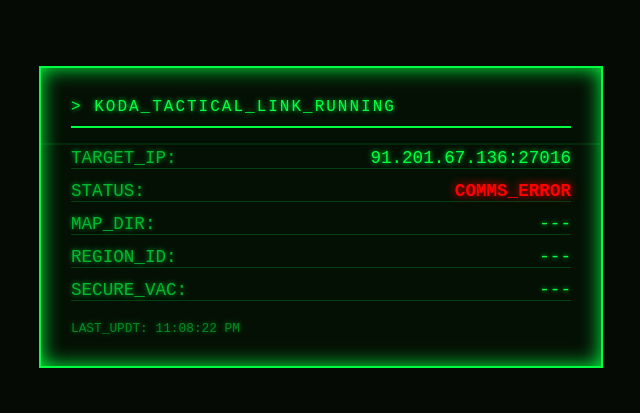
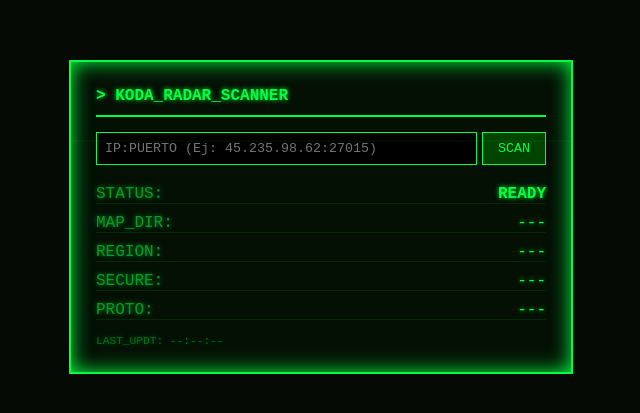
Before and after one commit to TRISKANV/Koda, a website: page index.html in a window 1280 px wide. Shown: the part 183-596 px from the top of the page, without its empty margins (319-959 px from the left). Drawn offline with Linux system fonts and the light colour scheme; no server answers.

Commit message:
Update index.html

```diff
--- a/index.html
+++ b/index.html
@@ -3,9 +3,9 @@
 <head>
     <meta charset="UTF-8">
     <meta name="viewport" content="width=device-width, initial-scale=1.0">
-    <title>Koda - Tactical HUD</title>
+    <title>Koda - Tactical Search</title>
     <style>
-        /* Estética Militar - Koda v1.0 */
+        /* Estética Militar - Koda v1.1 */
         body {
             background-color: #050a05;
             color: #00ff41;
@@ -16,142 +16,132 @@
             justify-content: center;
             height: 100vh;
             margin: 0;
-            overflow: hidden;
             text-shadow: 0 0 5px #00ff41;
         }
 
         .hud-container {
             border: 2px solid #00ff41;
-            padding: 30px;
+            padding: 25px;
             background: rgba(0, 40, 0, 0.2);
             box-shadow: inset 0 0 20px #00ff41;
             width: 90%;
-            max-width: 500px;
+            max-width: 450px;
             position: relative;
         }
 
-        .header {
-            border-bottom: 2px solid #00ff41;
-            padding-bottom: 10px;
+        .header { border-bottom: 2px solid #00ff41; padding-bottom: 10px; margin-bottom: 15px; font-weight: bold; }
+
+        /* Buscador */
+        .search-box {
+            display: flex;
+            gap: 5px;
             margin-bottom: 20px;
-            letter-spacing: 2px;
         }
+
+        input {
+            background: black;
+            border: 1px solid #00ff41;
+            color: #00ff41;
+            padding: 8px;
+            flex-grow: 1;
+            font-family: 'Courier New', monospace;
+            outline: none;
+        }
+
+        button {
+            background: #004400;
+            border: 1px solid #00ff41;
+            color: #00ff41;
+            padding: 8px 15px;
+            cursor: pointer;
+            font-family: 'Courier New', monospace;
+            transition: 0.3s;
+        }
+
+        button:hover { background: #00ff41; color: black; }
 
         .data-row {
             display: flex;
             justify-content: space-between;
-            margin: 12px 0;
-            font-size: 1.1em;
-            border-bottom: 1px solid rgba(0, 255, 65, 0.2);
+            margin: 10px 0;
+            border-bottom: 1px solid rgba(0, 255, 65, 0.1);
         }
 
-        .label { opacity: 0.7; }
+        .label { opacity: 0.6; }
+        #status { font-weight: bold; }
+        .online { color: #00ff41; }
+        .offline { color: #ff0000; }
 
-        #status { font-weight: bold; transition: all 0.3s; }
-        .online { color: #00ff41; text-shadow: 0 0 10px #00ff41; }
-        .offline { color: #ff0000; text-shadow: 0 0 10px #ff0000; }
-
-        /* Efecto de escaneo */
         .scanline {
-            width: 100%;
-            height: 2px;
-            background: rgba(0, 255, 65, 0.1);
-            position: absolute;
-            top: 0;
-            left: 0;
+            width: 100%; height: 2px;
+            background: rgba(0, 255, 65, 0.05);
+            position: absolute; top: 0; left: 0;
             animation: moveScan 4s linear infinite;
         }
-
-        @keyframes moveScan {
-            0% { top: 0; }
-            100% { top: 100%; }
-        }
-
-        .footer {
-            margin-top: 20px;
-            font-size: 0.8em;
-            opacity: 0.5;
-        }
+        @keyframes moveScan { 0% { top: 0; } 100% { top: 100%; } }
     </style>
 </head>
 <body>
 
     <div class="hud-container">
         <div class="scanline"></div>
-        <div class="header">
-            > KODA_TACTICAL_LINK_RUNNING
+        <div class="header">> KODA_RADAR_SCANNER</div>
+
+        <div class="search-box">
+            <input type="text" id="target-ip" placeholder="IP:PUERTO (Ej: 45.235.98.62:27015)">
+            <button onclick="fetchServer()">SCAN</button>
         </div>
 
-        <div class="data-row">
-            <span class="label">TARGET_IP:</span>
-            <span id="ip-display">91.201.67.136:27016</span>
-        </div>
+        <div class="data-row"><span class="label">STATUS:</span><span id="status">READY</span></div>
+        <div class="data-row"><span class="label">MAP_DIR:</span><span id="map">---</span></div>
+        <div class="data-row"><span class="label">REGION:</span><span id="region">---</span></div>
+        <div class="data-row"><span class="label">SECURE:</span><span id="vac">---</span></div>
+        <div class="data-row"><span class="label">PROTO:</span><span id="proto">---</span></div>
 
-        <div class="data-row">
-            <span class="label">STATUS:</span>
-            <span id="status">INITIALIZING...</span>
-        </div>
-
-        <div class="data-row">
-            <span class="label">MAP_DIR:</span>
-            <span id="map">---</span>
-        </div>
-
-        <div class="data-row">
-            <span class="label">REGION_ID:</span>
-            <span id="region">---</span>
-        </div>
-
-        <div class="data-row">
-            <span class="label">SECURE_VAC:</span>
-            <span id="vac">---</span>
-        </div>
-
-        <div class="footer">
-            LAST_UPDT: <span id="clock">00:00:00</span>
+        <div style="font-size: 0.7em; margin-top: 15px; opacity: 0.4;">
+            LAST_UPDT: <span id="clock">--:--:--</span>
         </div>
     </div>
 
     <script>
-        // Configuración de tu Worker de Cloudflare
         const PROXY = "https://koda-proxy.proyectosapps50.workers.dev/";
-        const IP = "91.201.67.136"; // La IP que ya verificamos que responde
-        const PORT = "27016";
 
         async function fetchServer() {
+            const inputVal = document.getElementById('target-ip').value;
             const statusEl = document.getElementById('status');
-            const mapEl = document.getElementById('map');
-            const regionEl = document.getElementById('region');
-            const vacEl = document.getElementById('vac');
-            const clockEl = document.getElementById('clock');
+
+            if(!inputVal) return alert("Ingresa una IP");
+
+            // Separar IP y puerto
+            const parts = inputVal.split(':');
+            const ip = parts[0];
+            const port = parts[1] || '27015';
+
+            statusEl.innerText = "SCANNING...";
+            statusEl.className = "";
 
             try {
-                // Consultamos a tu propio Worker
-                const response = await fetch(`${PROXY}?host=${IP}&port=${PORT}`);
+                const response = await fetch(`${PROXY}?host=${ip}&port=${port}`);
                 const data = await response.json();
 
                 if (data.response && data.response.servers && data.response.servers.length > 0) {
                     const s = data.response.servers[0];
-
-                    statusEl.innerText = "ONLINE_LINK_ESTABLISHED";
+                    statusEl.innerText = "ONLINE";
                     statusEl.className = "online";
-                    mapEl.innerText = s.gamedir.toUpperCase();
-                    regionEl.innerText = s.region === -1 ? "LATAM/GLOBAL" : s.region;
-                    vacEl.innerText = s.secure ? "ACTIVE" : "INACTIVE";
+                    document.getElementById('map').innerText = s.gamedir.toUpperCase();
+                    document.getElementById('region').innerText = s.region === -1 ? "LATAM/GLOBAL" : s.region;
+                    document.getElementById('vac').innerText = s.secure ? "VAC_ACTIVE" : "NO_VAC";
+                    document.getElementById('proto').innerText = "G-SOURCE";
                 } else {
-                    statusEl.innerText = "SIGNAL_LOST_OFFLINE";
+                    statusEl.innerText = "NO_SIGNAL";
                     statusEl.className = "offline";
                 }
             } catch (err) {
                 statusEl.innerText = "COMMS_ERROR";
                 statusEl.className = "offline";
             }
-            clockEl.innerText = new Date().toLocaleTimeString();
+            document.getElementById('clock').innerText = new Date().toLocaleTimeString();
         }
-
-        // Ejecutar cada 15 segundos (radar táctico)
-        fetchServer();
-        setInterval(fetchServer, 15000);
     </script>
 </body>
 </html>
```
